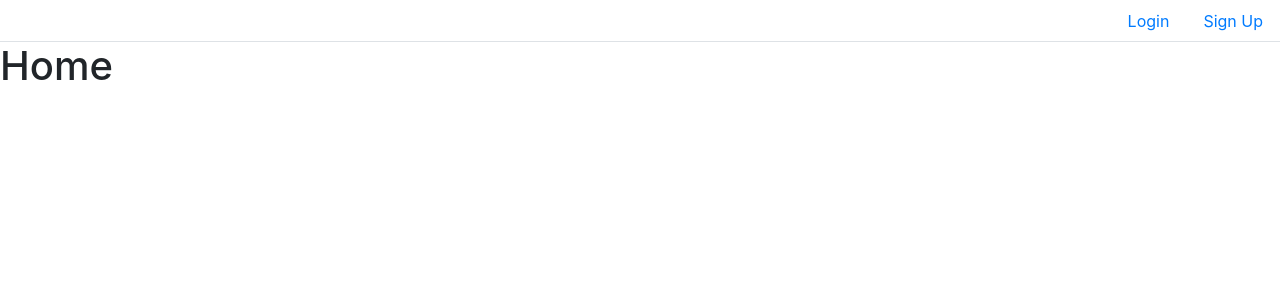
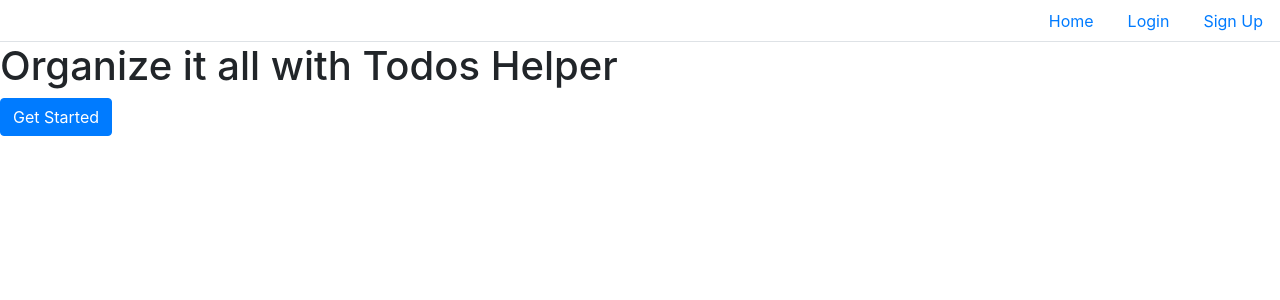
Before and after one commit to vesselindoychev/Django-Todo-App, a Django app: page / in a window 1280 px wide. Shown: the top 300 px of the page. Run offline with Django 3.2, Linux system fonts and the light colour scheme; some libraries are stand-ins or nearby versions.

Commit message:
Modified Templates pages

```diff
--- a/todo_app/templates/accounts/login.html
+++ b/todo_app/templates/accounts/login.html
@@ -4,7 +4,7 @@
     <form method="post" action="{% url 'login' %}">
         {% csrf_token %}
         {{ form }}
-        <button type="submit">Login</button>
+       <button type="submit" class="btn btn-secondary">Login</button>
     </form>
     <p>If you haven't registered already, <a href="{% url 'register' %}"><i>Register here</i></a></p>
 {% endblock %}
--- a/todo_app/templates/accounts/register.html
+++ b/todo_app/templates/accounts/register.html
@@ -4,7 +4,7 @@
     <form method="post" action="{% url 'register' %}">
         {% csrf_token %}
         {{ form }}
-        <button type="submit">Sign Up</button>
+         <button type="submit" class="btn btn-secondary">Sign Up</button>
     </form>
     <p>If you have already an account, <a href="{% url 'login' %}"><i>Login here</i></a></p>
 {% endblock %}
--- a/todo_app/templates/base.html
+++ b/todo_app/templates/base.html
@@ -13,8 +13,12 @@
     {#          integrity="sha384-wvfXpqpZZVQGK6TAh5PVlGOfQNHSoD2xbE+QkPxCAFlNEevoEH3Sl0sibVcOQVnN" crossorigin="anonymous">#}
 </head>
 <body>
+
 <nav>
     <ul class="nav nav-tabs nav justify-content-end">
+        <li class="nav-item">
+            <a class="nav-link" href="{% url 'home' %}">Home</a>
+        </li>
         {% if request.user.is_authenticated %}
             <li class="nav-item">
                 <a class="nav-link" href="{% url 'logout' %}">Logout</a>
--- a/todo_app/templates/base/home.html
+++ b/todo_app/templates/base/home.html
@@ -1,4 +1,5 @@
 {% extends 'base.html' %}
 {% block content %}
-    <h1>Home</h1>
+    <h1>Organize it all with Todos Helper</h1>
+   <a href="#" type="button" class="btn btn-primary">Get Started</a>
 {% endblock %}
```
Also changed, not shown: todo_app/todo_app/accounts/forms.py (+6 -1 lines).
